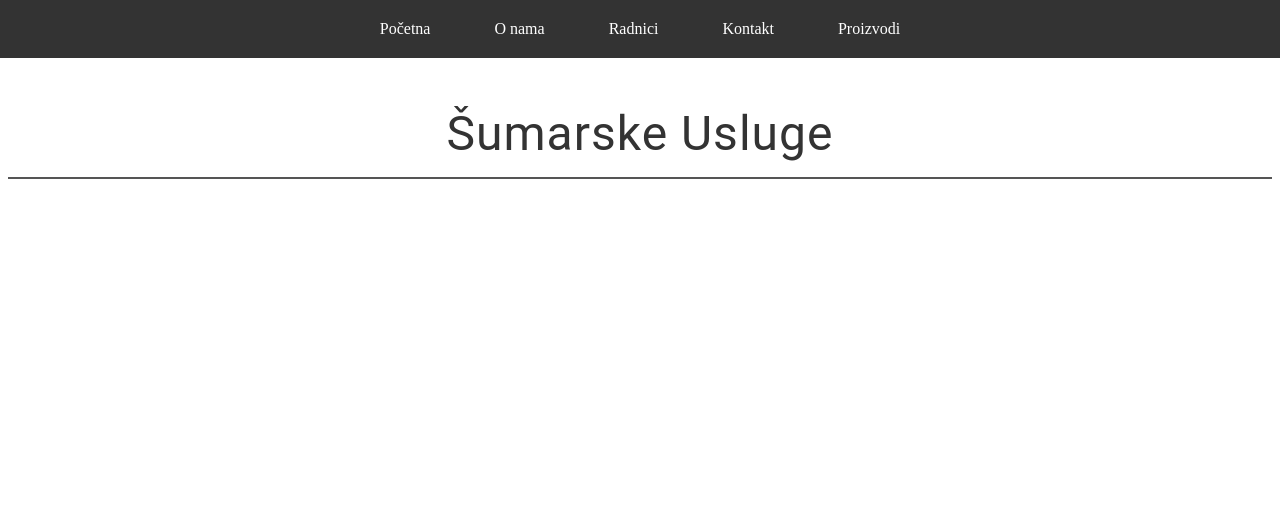
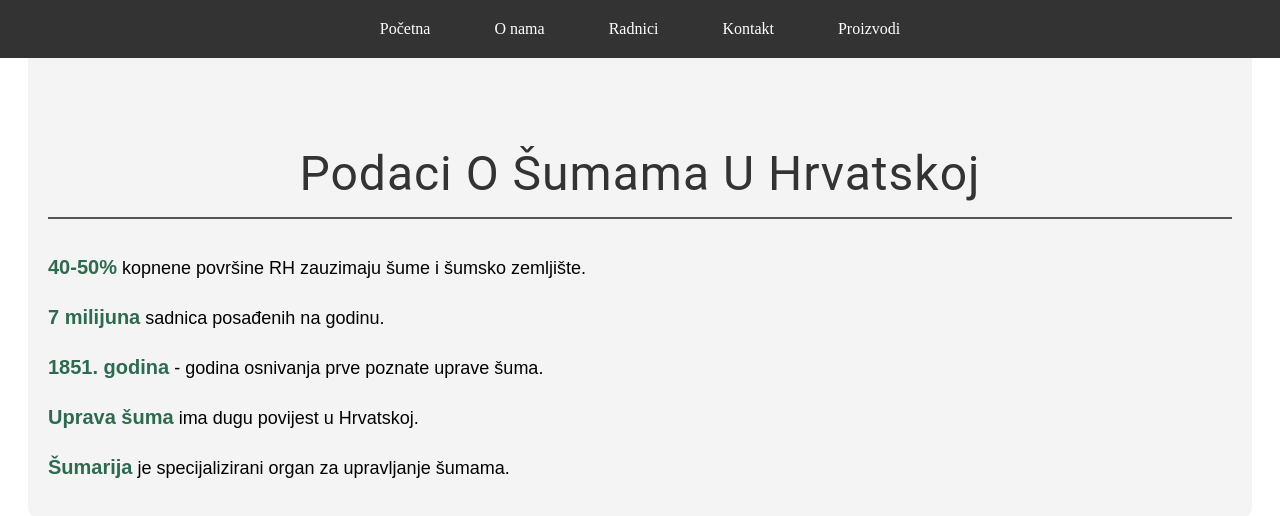
Before and after one commit to tommi-44/projekt-pzi, a website: page index.html in a window 1280 px wide. Drawn offline with Linux system fonts and the light colour scheme.

Commit message:
nastavak

```diff
--- a/index.html
+++ b/index.html
@@ -4,14 +4,12 @@
     <meta charset="UTF-8">
     <meta name="viewport" content="width=device-width, initial-scale=1.0">
     <title>Šumarske usluge</title>
-    <link rel="stylesheet" href="styles.css">
+    <link rel="stylesheet" href="/styles.css">
 </head>
 <body>
-
-
-    <nav id="navbar">
+    <nav>
         <ul>
-            <li><a href="index.html">Početna</a></li>
+            <li><a href="/index.html">Početna</a></li>
             <li><a href="/about.php">O nama</a></li>
             <li><a href="/workers.php">Radnici</a></li>
             <li><a href="/contact.php">Kontakt</a></li>
@@ -19,12 +17,14 @@
         </ul>
     </nav>
 
-    <div>
-        <center>
-        <h1>Šumarske usluge</h1>
-        <p></p>
-    </center>
+    <div class="content">
+        <h1>Podaci o šumama u Hrvatskoj</h1>
+
+        <p><strong>40-50%</strong> kopnene površine RH zauzimaju šume i šumsko zemljište.</p>
+        <p><strong>7 milijuna</strong> sadnica posađenih na godinu.</p>
+        <p><strong>1851. godina</strong> - godina osnivanja prve poznate uprave šuma.</p>
+        <p><strong>Uprava šuma</strong> ima dugu povijest u Hrvatskoj.</p>
+        <p><strong>Šumarija</strong> je specijalizirani organ za upravljanje šumama.</p>
     </div>
-
 </body>
 </html>
--- a/styles.css
+++ b/styles.css
@@ -1,20 +1,20 @@
-/* Osnovni stilovi za navigaciju */
+
 nav {
-    background-color: #333; /* Tamna pozadina */
-    position: fixed; /* Ova opcija drži navigaciju na vrhu */
-    width: 100%; /* Navigacija zauzima cijeli širinu ekrana */
+    background-color: #333;
+    position: fixed;
+    width: 100%;
     top: 0;
     left: 0;
-    padding: 10px 0; /* Razmak od rubova */
-    z-index: 1000; /* Osigurava da navigacija bude iznad ostalog sadržaja */
+    padding: 10px 0;
+    z-index: 1000;
 }
 
-/* Navigacijske stavke */
+
 nav ul {
     list-style-type: none;
     margin: 0;
     padding: 0;
-    text-align: center; /* Centriranje stavki */
+    text-align: center;
 }
 
 nav ul li {
@@ -29,13 +29,13 @@ nav ul li a {
     display: block;
 }
 
-/* Hover efekt za poveznice */
+
 nav ul li a:hover {
     background-color: #555;
     border-radius: 5px;
 }
 
-/* Stil za tipku za otvaranje navigacije */
+
 .menu-btn {
     background-color: #333;
     color: white;
@@ -46,29 +46,52 @@ nav ul li a:hover {
     margin: 20px;
 }
 
-/* Stil za tipku kada je navigacija otvorena */
+
 .nav-open {
-    background-color: #444; /* Svjetlija pozadina kada je aktivna */
+    background-color: #444;
 }
 
 h1 {
-    font-family: 'Roboto', sans-serif; /* Elegantni Google font */
-    font-size: 48px; /* Veličina fonta koja je čitljiva i profesionalna */
-    color: #333333; /* Tamno siva boja za ozbiljan izgled */
-    text-align: center; /* Poravnaj tekst u sredinu */
-    line-height: 1.4; /* Povećaj razmak između linija radi boljeg čitanja */
-    margin-top: 100px; /* Dodaj razmak od vrha stranice */
-    letter-spacing: 1px; /* Blagi razmak između slova za čitljivost */
-    font-weight: 400; /* Normalna težina fonta */
-    text-transform: capitalize; /* Prvo slovo svakog riječi veliko */
-    border-bottom: 2px solid #555555; /* Dodaj profesionalnu liniju ispod teksta */
-    padding-bottom: 10px; /* Razmak između teksta i linije */
-    transition: all 0.3s ease; /* Glatka animacija pri hoveru */
+    font-family: 'Roboto', sans-serif;
+    font-size: 48px;
+    color: #333333;
+    text-align: center;
+    line-height: 1.4;
+    margin-top: 100px;
+    letter-spacing: 1px;
+    font-weight: 400;
+    text-transform: capitalize;
+    border-bottom: 2px solid #555555;
+    padding-bottom: 10px;
+    transition: all 0.3s ease;
 }
 
-/* Hover efekt za profesionalni izgled */
+
 h1:hover {
-    color: #2a2a2a; /* Tamnija siva boja pri hoveru */
-    border-color: #2a2a2a; /* Promjena boje donje linije */
-    transform: translateY(-3px); /* Blagi pomak prema gore */
+    color: #2a2a2a;
+    border-color: #2a2a2a;
+    transform: translateY(-3px);
 }
+
+.content {
+    margin: 20px;
+    padding: 20px;
+    background-color: #f4f4f4;
+    border-radius: 10px;
+    font-family: Arial, sans-serif;
+}
+
+
+.content p {
+    font-size: 18px;
+    line-height: 1.6;
+    margin-bottom: 15px;
+}
+
+
+.content strong {
+    color: #2d6a4f;
+    font-family: Arial, sans-serif;
+    font-weight: bold;
+    font-size: 20px;
+}
```
